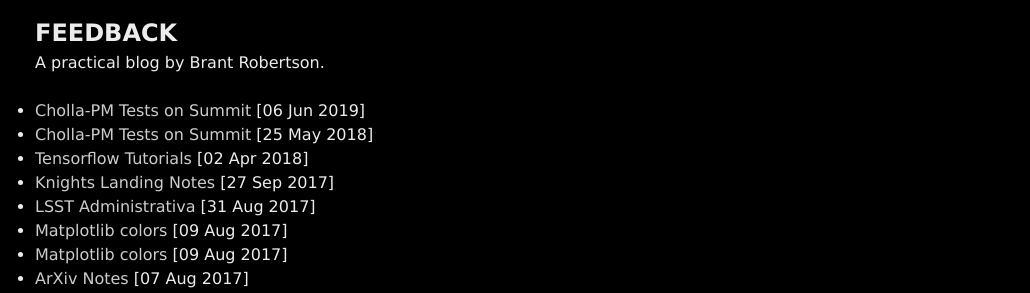
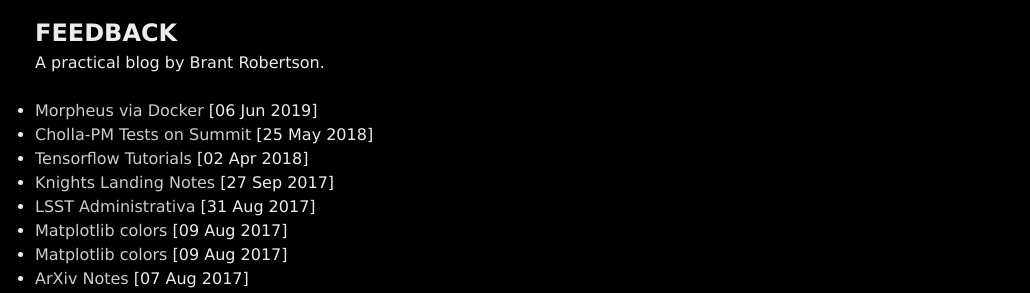
Before and after one commit to brantr/brantr.github.io, a Jekyll site: the page built from site.bak/index.html, in a window 1280 px wide and 900 px high. Shown: the part 326-619 px from the top of the window, without its empty margins (0-1030 px from the left). Built offline with Jekyll 4.4.1, drawn with Linux system fonts in a browser that asks for light colours.

Commit message:
Fix morpheus on docker title

```diff
--- a/_posts/blog/2019-06-06-morpheus-on-docker.md
+++ b/_posts/blog/2019-06-06-morpheus-on-docker.md
@@ -1,7 +1,7 @@
 ---
 layout: post
 categories: blog
-title: Cholla-PM Tests on Summit
+title: Morpheus via Docker
 use_math: true
 ---
 
```
